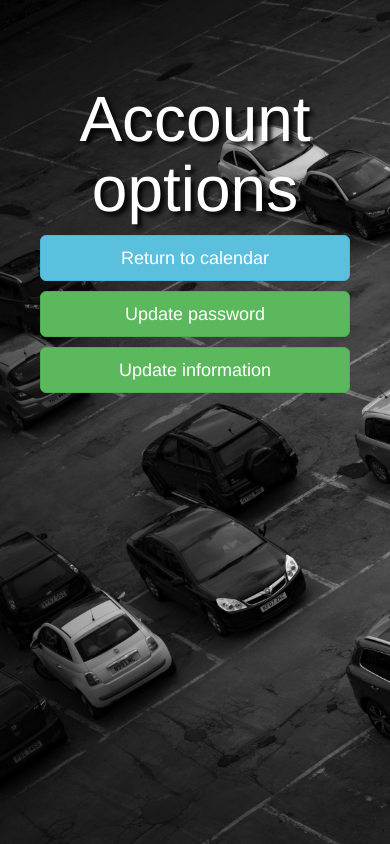
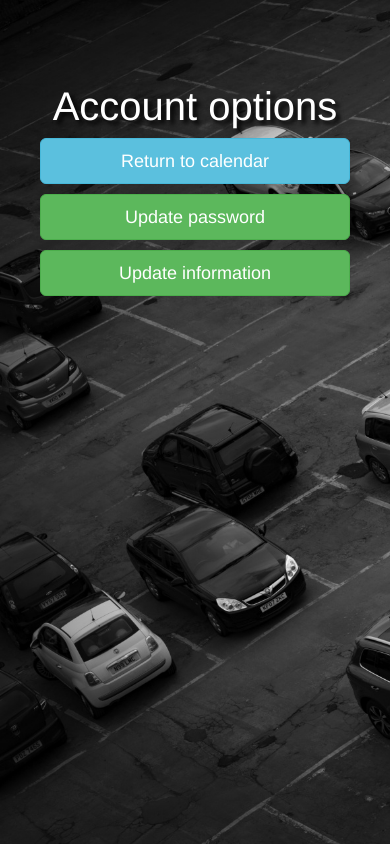
Before and after one commit to sanonzon/parkeringen, a Django app: template parkering/account/templates/account/Account_screen.html in a window 390 px wide. Run offline with Django 3.2, Linux system fonts and the light colour scheme; the template is opened without the code that fills it, so the values that code supplies are empty; some libraries are stand-ins or nearby versions.

Commit message:
Changed styles in mastercss

```diff
--- a/parkering/main/static/main/css/main/mastercss.css
+++ b/parkering/main/static/main/css/main/mastercss.css
@@ -135,7 +135,7 @@ input[type="text"]:focus, input[type="password"]:focus, input[type="email"]:focu
 
 /* ********** LOGGED IN - FOOTER *********** */
 
-#calenderFooter{
+#calenderFooter {
     height: 60px;
     margin-top: 10px;
     border-radius: 5px;
@@ -145,11 +145,10 @@ input[type="text"]:focus, input[type="password"]:focus, input[type="email"]:focu
     color: white;
 }
 
-#footerPargrah
-{
+#footerPargrah {
     margin-top: 20px;
 }
-#calenderFooter{
+#calenderFooter {
     background-color: #333;
 }
 
@@ -172,6 +171,10 @@ input[type="text"]:focus, input[type="password"]:focus, input[type="email"]:focu
 
 /* for mobile phones: */
 @media only screen and (max-width: 768px) {
+    .jumbotron h1 {
+    font-size: 40px;
+    }
+
     .index-buttons a {
         display: block;
         margin: 10px 25px;
```
